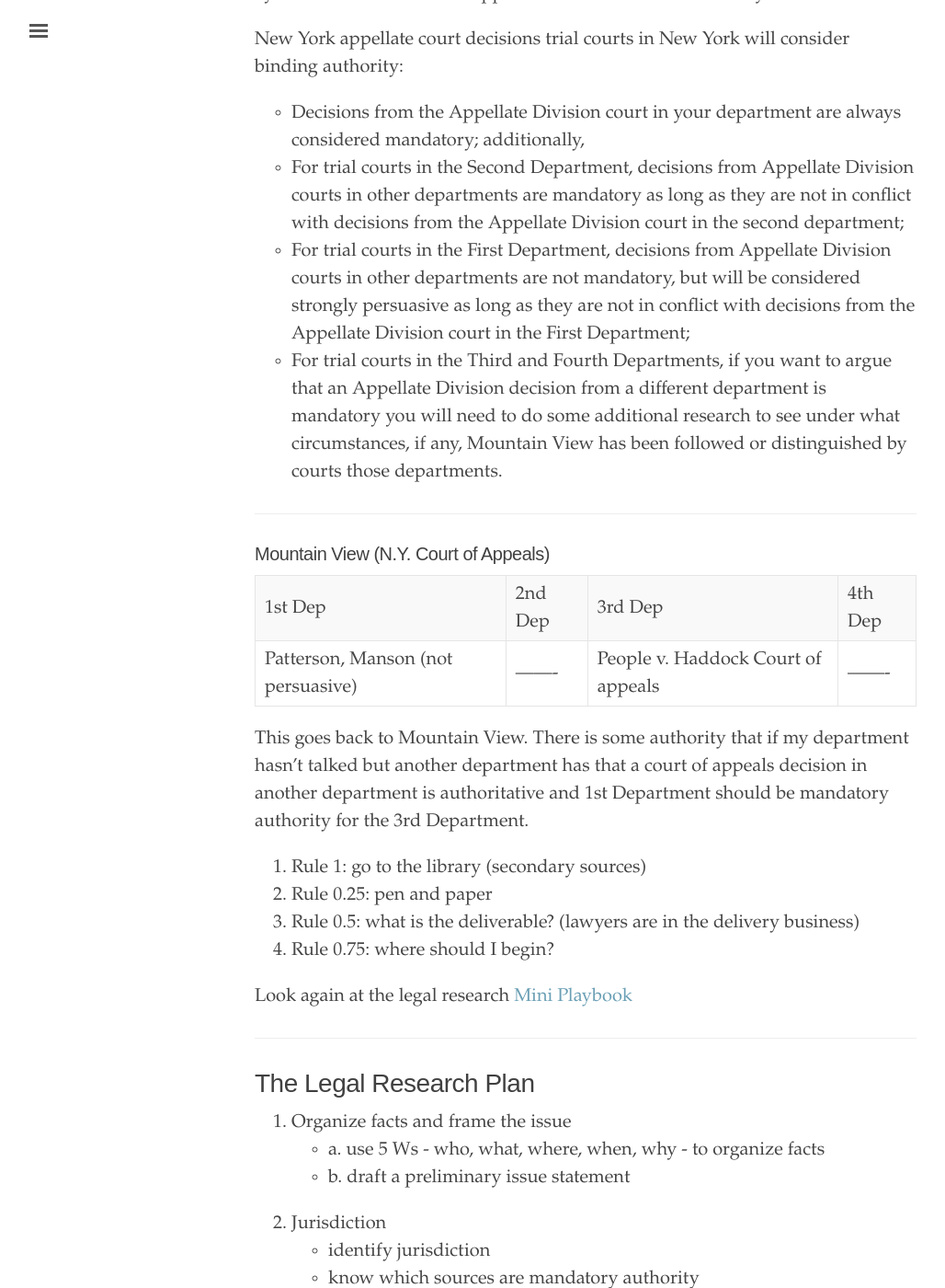
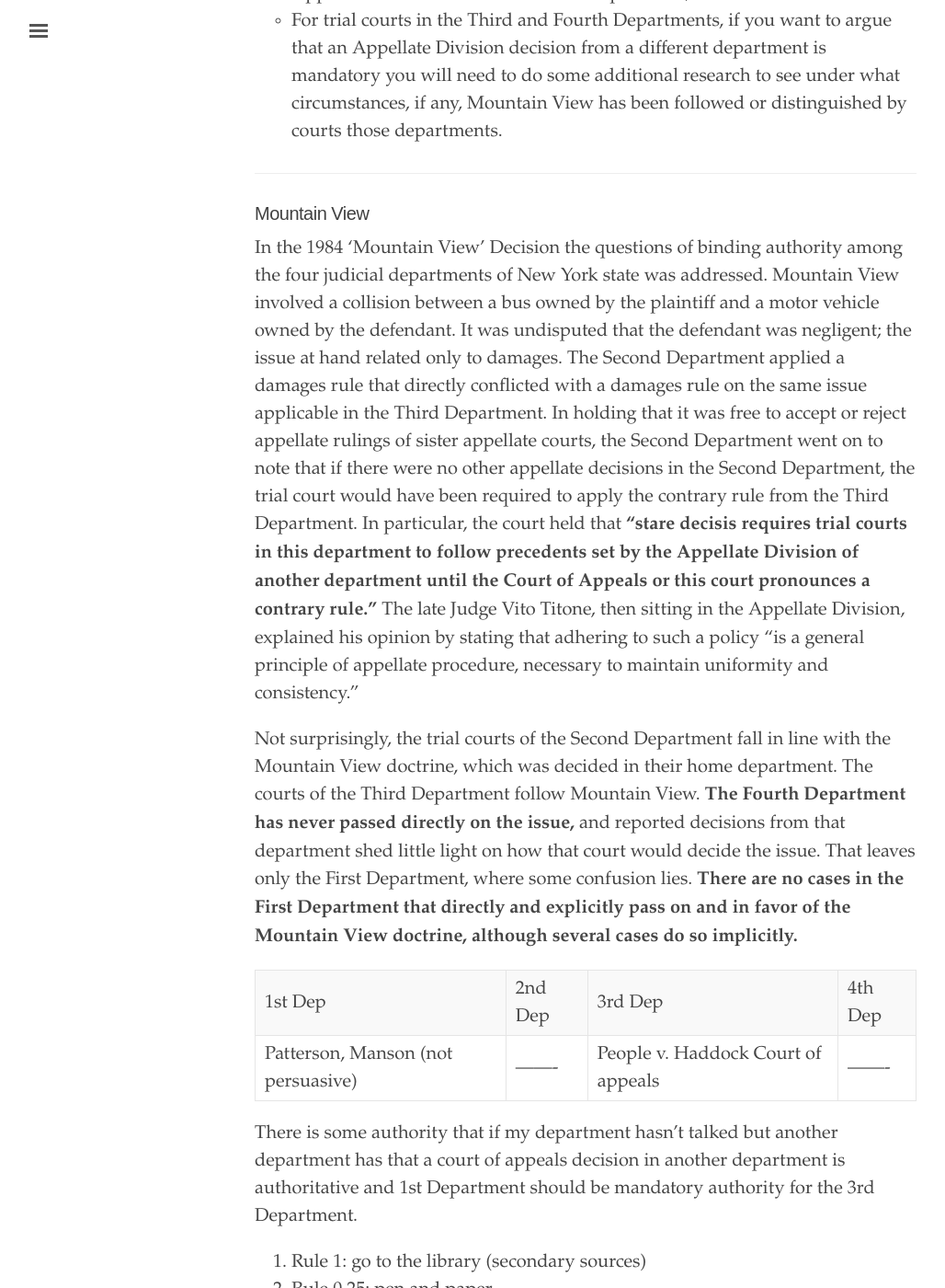
Before and after one commit to binipringle/legalresearch, a Jekyll site: the page built from _texts/0-section0.md, in a window 1280 px wide and 1400 px high, scrolled down 7082 px. Shown: the whole window at 92% size, without its empty margins (3-1031 px from the left). Built offline with Jekyll 4.4.1, drawn with Linux system fonts in a browser that asks for light colours; some of the changed text lies outside the part shown.

Commit message:
added mountain view

```diff
--- a/_texts/0-section0.md
+++ b/_texts/0-section0.md
@@ -144,15 +130,19 @@ Most cases contain a single written opinion that constitutes the court’s decis
 - **Plurality opinions** exist in cases where the majority of judges agree on the outcome of the case but no opinion has the support of the majority. In other words, although a majority of judges concur in the outcome, they don’t agree on the reasons for it. In this situation, the opinion in favor of the winning party that has the most support among the judges is the plurality opinion. However, **the plurality opinion is not automatically the controlling one.** The U.S. Supreme Court stated in *Marks v. United States* that when no opinion has the support of the majority, **the controlling opinion will be the one that decided the issue on the narrowest grounds.** Where there is no majority opinion, a concurring opinion could be considered controlling if it fits the Supreme Court’s criteria better than the plurality opinion. Interpreting this rule has created some confusion in later cases; *when there is no majority opinion in a case I want to use I will have to do additional research to determine whether the plurality or a concurring opinion is controlling.*
 - **Dissenting opinions** are **never considered mandatory.**
 
-# Updating Legal Sources
+### Updating Legal Sources
 
 Determine whether each source reflects the current status of the law and which sources can no longer be relied on or should only be used with caution.
 
-### The Federal Court System
+---
+
+## The Federal Court System
 
 - **U.S. Supreme Court**
 - **1st, 2nd, 3rd, ... 11th + D.C. & Federal Circuit Courts of Appeals (13)** are intermediate-level appellate courts. They are divided into separate circuits.
 - **U.S. District Courts (94)** are trial courts. At least one in every state (more in more populous states), some in District of Columbia and certain U.S. Territories. *District courts located in each circuit are only bound to follow the decisions of the U.S. Supreme Court and the Circuit Court of Appeals for their particular circuit.* For example, Federal district courts in New York appeal to the 2d Circuit Court of Appeals, so *decisions from the 2d Circuit Court of Appeals are binding on Federal district courts in New York*. However, Federal district courts in New York are not bound by decisions of the 11th Circuit Court of Appeals or any other circuit court besides the 2d. For example, decisions of the Federal Circuit Court of Appeals 1st Circuit are mandatory authority for District Courts in the 1st Circuit, but not for District Courts in any other circuit.
+
+---
 
 ### The New York State Legal System and Sources of Law
 
@@ -218,12 +208,16 @@ Mountain View has been followed or distinguished by courts those departments.
 
 ---
 
-### Mountain View (N.Y. Court of Appeals)
+### Mountain View
+
+In the 1984 'Mountain View' Decision the questions of binding authority among the four judicial departments of New York state was addressed. Mountain View involved a collision between a bus owned by the plaintiff and a motor vehicle owned by the defendant. It was undisputed that the defendant was negligent; the issue at hand related only to damages. The Second Department applied a damages rule that directly conflicted with a damages rule on the same issue applicable in the Third Department. In holding that it was free to accept or reject appellate rulings of sister appellate courts, the Second Department went on to note that if there were no other appellate decisions in the Second Department, the trial court would have been required to apply the contrary rule from the Third Department. In particular, the court held that **"stare decisis requires trial courts in this department to follow precedents set by the Appellate Division of another department until the Court of Appeals or this court pronounces a contrary rule."** The late Judge Vito Titone, then sitting in the Appellate Division, explained his opinion by stating that adhering to such a policy "is a general principle of appellate procedure, necessary to maintain uniformity and consistency."
+
+Not surprisingly, the trial courts of the Second Department fall in line with the Mountain View doctrine, which was decided in their home department. The courts of the Third Department follow Mountain View. **The Fourth Department has never passed directly on the issue,** and reported decisions from that department shed little light on how that court would decide the issue. That leaves only the First Department, where  some confusion lies. **There are no cases in the First Department that directly and explicitly pass on and in favor of the Mountain View doctrine, although several cases do so implicitly.**
 
 1st Dep | 2nd Dep | 3rd Dep | 4th Dep |
 Patterson, Manson (not persuasive) | ------- | People v. Haddock Court of appeals | ------- |
 
-This goes back to Mountain View. There is some authority that if my department hasn't talked but another department has that a court of appeals decision in another department is authoritative and 1st Department should be mandatory authority for the 3rd Department.
+There is some authority that if my department hasn't talked but another department has that a court of appeals decision in another department is authoritative and 1st Department should be mandatory authority for the 3rd Department.
 
 1. Rule 1: go to the library (secondary sources)
 2. Rule 0.25: pen and paper
```
Also changed, not shown: other parts of _texts/0-section0.md (+11 -37 lines).
